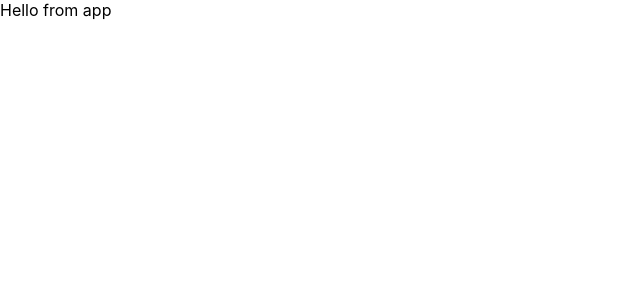
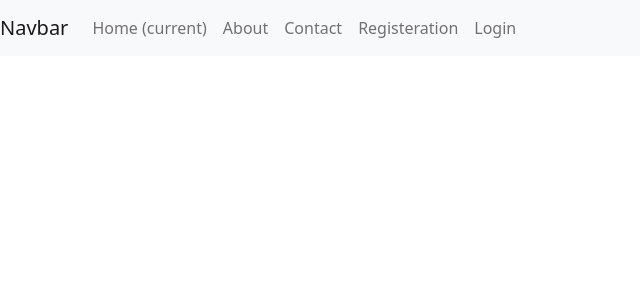
Before and after one commit to gak92/mern-developer-project, a React (Create React App) app in the folder frontend/: page /contact in a window 1280 px wide. Shown: the top 300 px of the page, without its empty margins (0-640 px from the left). Built offline with nearby package versions, Linux system fonts and the light colour scheme.

Commit message:
Add Navbar components and create file for otherr components

```diff
--- a/frontend/src/App.js
+++ b/frontend/src/App.js
@@ -1,10 +1,11 @@
 import React from 'react';
+import Navbar from './components/Navbar';
 
 const App = () => {
   return (
-    <div>
-      Hello from app
-    </div>
+    <>
+      <Navbar />
+    </>
   )
 }
 
--- /dev/null
+++ b/frontend/src/components/Navbar.js
@@ -0,0 +1,57 @@
+import React from "react";
+import "bootstrap/dist/css/bootstrap.css";
+
+const Navbar = () => {
+  return (
+    <>
+      <nav class="navbar navbar-expand-lg navbar-light bg-light">
+        <a class="navbar-brand" href="#">
+          Navbar
+        </a>
+        <button
+          class="navbar-toggler"
+          type="button"
+          data-toggle="collapse"
+          data-target="#navbarSupportedContent"
+          aria-controls="navbarSupportedContent"
+          aria-expanded="false"
+          aria-label="Toggle navigation"
+        >
+          <span class="navbar-toggler-icon"></span>
+        </button>
+
+        <div class="collapse navbar-collapse" id="navbarSupportedContent">
+          <ul class="navbar-nav ml-auto">
+            <li class="nav-item active">
+              <a class="nav-link" href="#">
+                Home <span class="sr-only">(current)</span>
+              </a>
+            </li>
+            <li class="nav-item">
+              <a class="nav-link" href="#">
+                About
+              </a>
+            </li>
+            <li class="nav-item">
+              <a class="nav-link" href="#">
+                Contact
+              </a>
+            </li>
+            <li class="nav-item">
+              <a class="nav-link" href="#">
+                Registeration
+              </a>
+            </li>
+            <li class="nav-item">
+              <a class="nav-link" href="#">
+                Login
+              </a>
+            </li>
+          </ul>
+        </div>
+      </nav>
+    </>
+  );
+};
+
+export default Navbar;
```
Also changed, not shown: frontend/src/components/About.js (added, +9 -0 lines), frontend/src/components/Contact.js (added, +9 -0 lines), frontend/src/components/Home.js (added, +12 -0 lines), frontend/src/components/Login.js (added, +9 -0 lines), frontend/src/components/Registration.js (added, +9 -0 lines).
